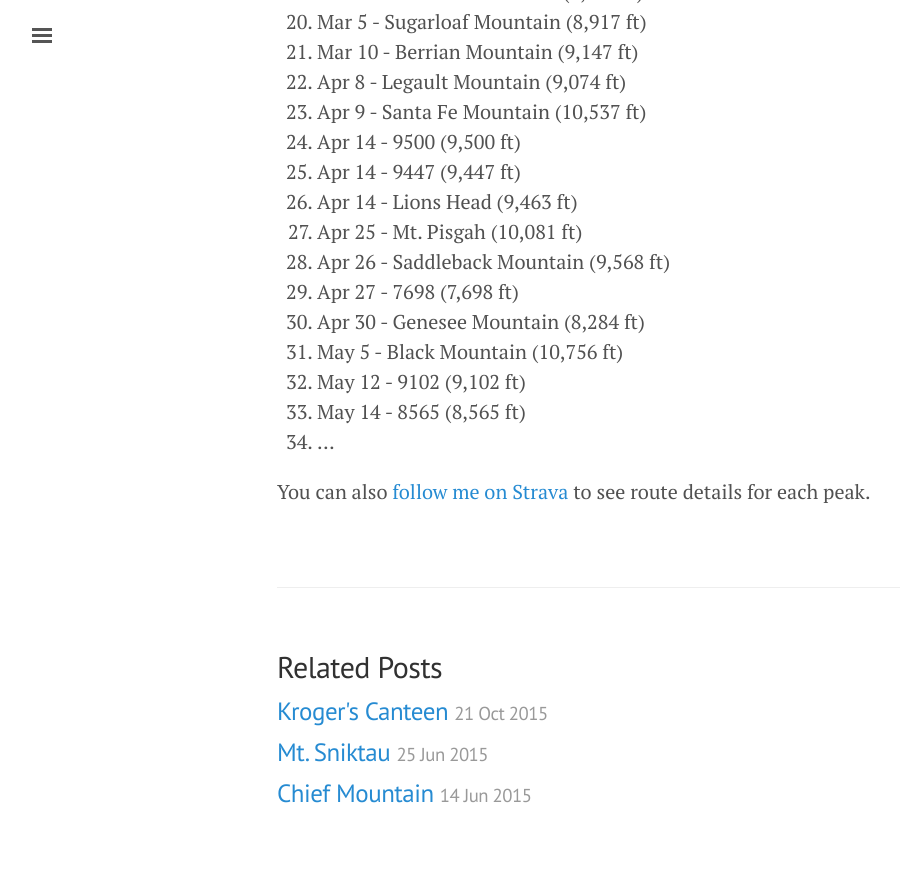
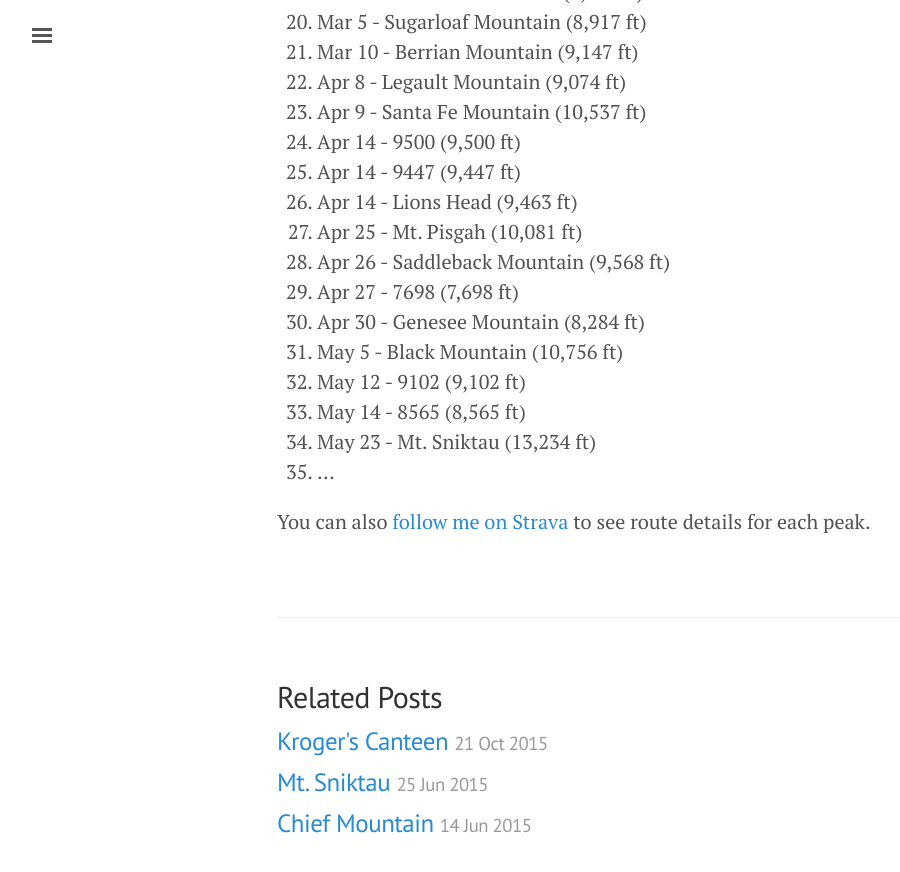
Before and after one commit to jhnnyk/jhnnyk.github.io, a Jekyll site: the page built from _posts/2016-01-26-100-mountains-in-2016.md, in a window 1280 px wide and 900 px high, scrolled down 1075 px. Shown: the top 872 px of the window, without its empty margins (3-903 px from the left). Built offline with Jekyll 4.4.1, drawn with Linux system fonts in a browser that asks for light colours.

Commit message:
Mt Sniktau

```diff
--- a/_posts/2016-01-26-100-mountains-in-2016.md
+++ b/_posts/2016-01-26-100-mountains-in-2016.md
@@ -40,6 +40,7 @@ It's inspired me to stretch myself. So among a few other goals for 2016, I'm str
 31. May 5 - Black Mountain (10,756 ft)
 32. May 12 - 9102 (9,102 ft)
 33. May 14 - 8565 (8,565 ft)
-34. ...
+34. May 23 - Mt. Sniktau (13,234 ft)
+35. ...
 
 You can also [follow me on Strava](https://www.strava.com/athletes/149867) to see route details for each peak.
```
